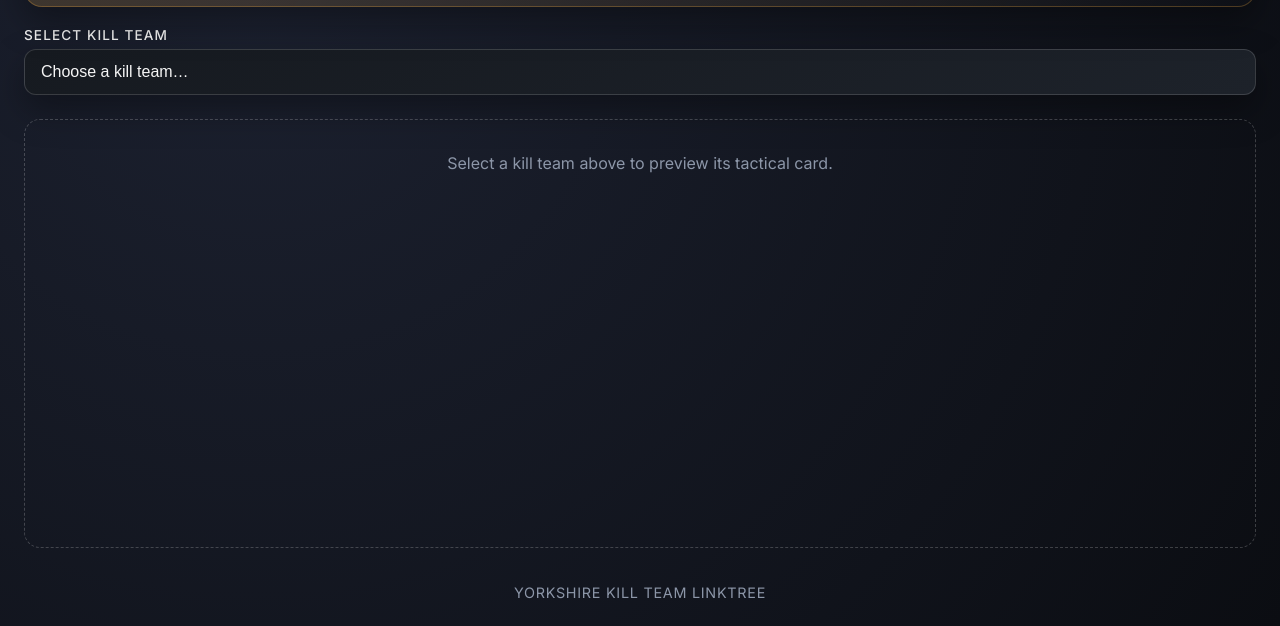
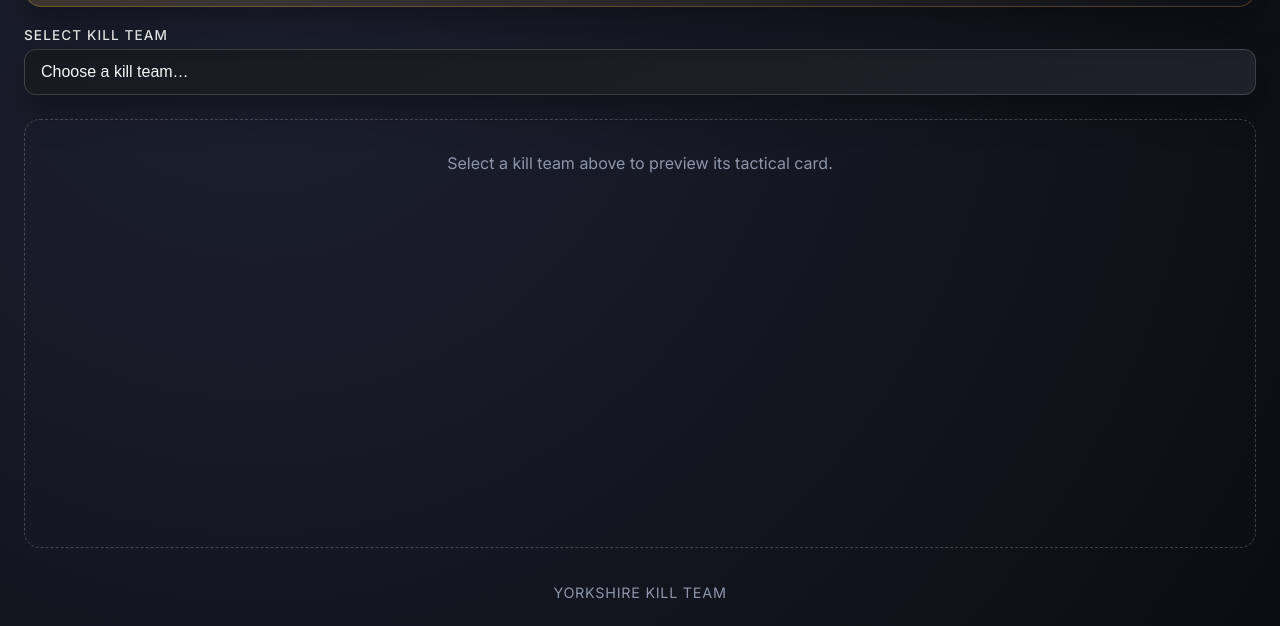
Before and after one commit to ktasper/killteam-know-your-enemy-cards, a plain HTML site: page index.html in a window 1280 px wide. Shown: the part 174-800 px from the top of the page. Drawn offline with nearby package versions, Linux system fonts and the light colour scheme.

Commit message:
Fix link at the bottom.

```diff
--- a/index.html
+++ b/index.html
@@ -61,7 +61,7 @@
         rel="noopener noreferrer"
         class="site-footer__link"
       >
-        Yorkshire Kill Team Linktree
+        Yorkshire Kill Team
       </a>
     </footer>
 
```
